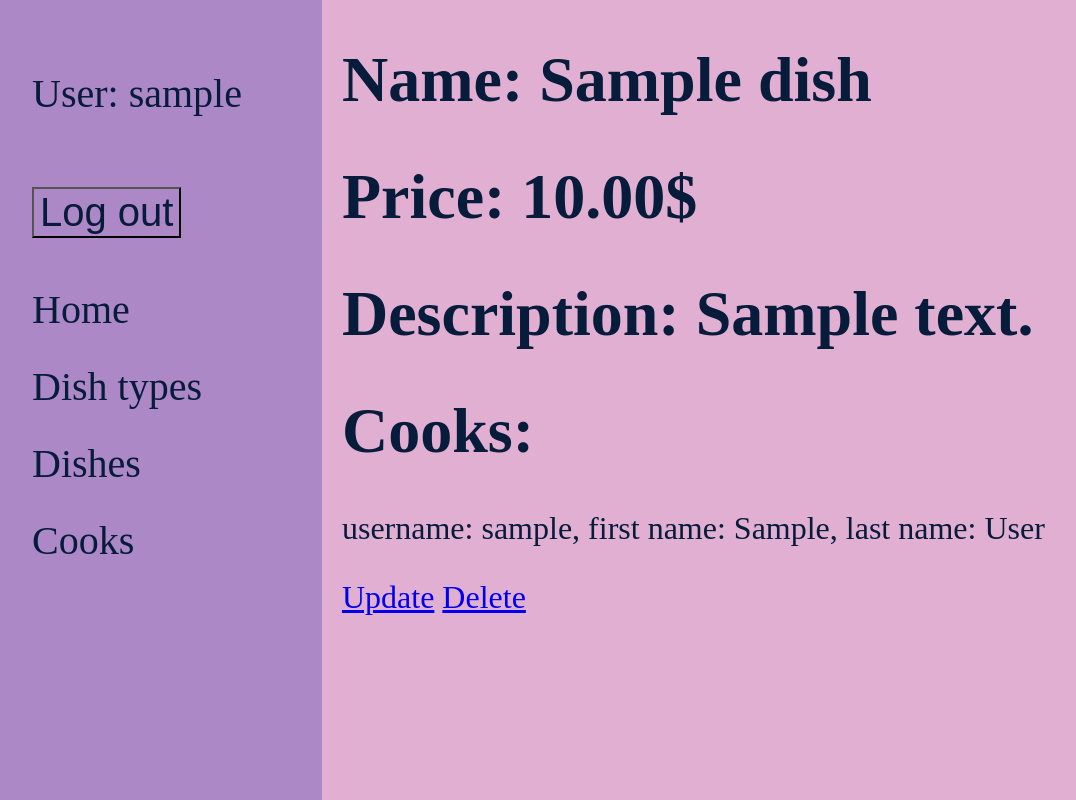
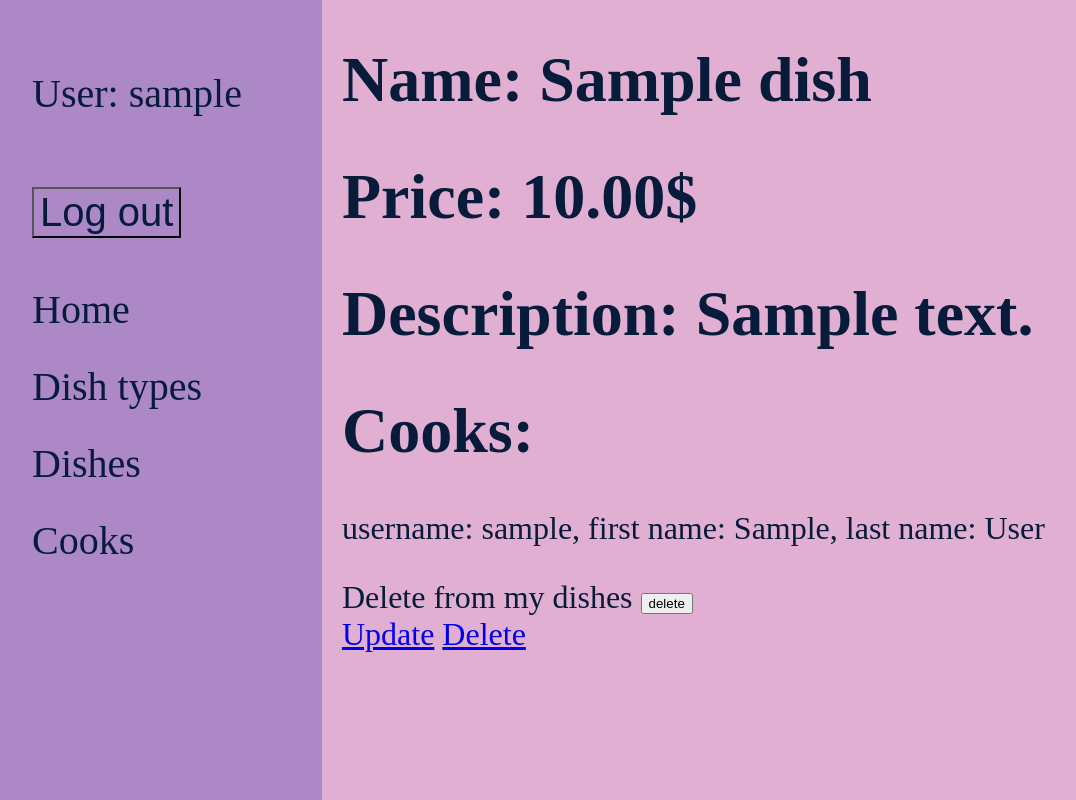
Before and after one commit to sachavskyi/culinary-system, a Django app: page /dishes/1/ in a window 1280 px wide. Shown: the whole page, without its empty margins (8-1084 px from the left). Run offline with Django 5.2, Linux system fonts and the light colour scheme; a user stored in the database is signed in; tables that the repository leaves empty hold one stand-in row (values such as "Sample post").

Commit message:
feat: add ability for user to add/remove themselves from dishes

```diff
--- a/kitchen/views.py
+++ b/kitchen/views.py
@@ -1,7 +1,8 @@
 from django.contrib.auth.decorators import login_required
 from django.contrib.auth.mixins import LoginRequiredMixin
-from django.shortcuts import render
-from django.urls import reverse_lazy
+from django.http import HttpResponse
+from django.shortcuts import render, redirect
+from django.urls import reverse_lazy, reverse
 from django.views import generic
 
 from kitchen.forms import CookCreationForm, CookUpdateForm, DishForm
@@ -27,6 +28,14 @@ class DishListView(LoginRequiredMixin, generic.ListView):
 class DishDetailView(LoginRequiredMixin, generic.DetailView):
     model = Dish
     template_name = "kitchen/dish_detail.html"
+
+    def post(self, request, *args, **kwargs):
+        dish = self.get_object()
+        if request.POST.get("action") == "delete":
+            dish.cooks.remove(request.user)
+        else:
+            dish.cooks.add(request.user)
+        return redirect("kitchen:dish-detail", pk=dish.pk)
 
 
 class DishCreateView(LoginRequiredMixin, generic.CreateView):
--- a/templates/kitchen/dish_detail.html
+++ b/templates/kitchen/dish_detail.html
@@ -16,6 +16,16 @@
   {% else %}
     <p>No cooks</p>
   {% endif %}
+  <form method="post">
+    {% csrf_token %}
+    {% if user in dish.cooks.all %}
+      Delete from my dishes
+      <input type="submit" name="action" value="delete">
+    {% else %}
+      Add to my dishes
+      <input type="submit" name="action" value="add">
+    {% endif %}
+  </form>
   <a href={% url "kitchen:dish-update" dish.id %}>Update</a>
   <a href={% url "kitchen:dish-delete" dish.id %}>Delete</a>
 {% endblock %}
```
